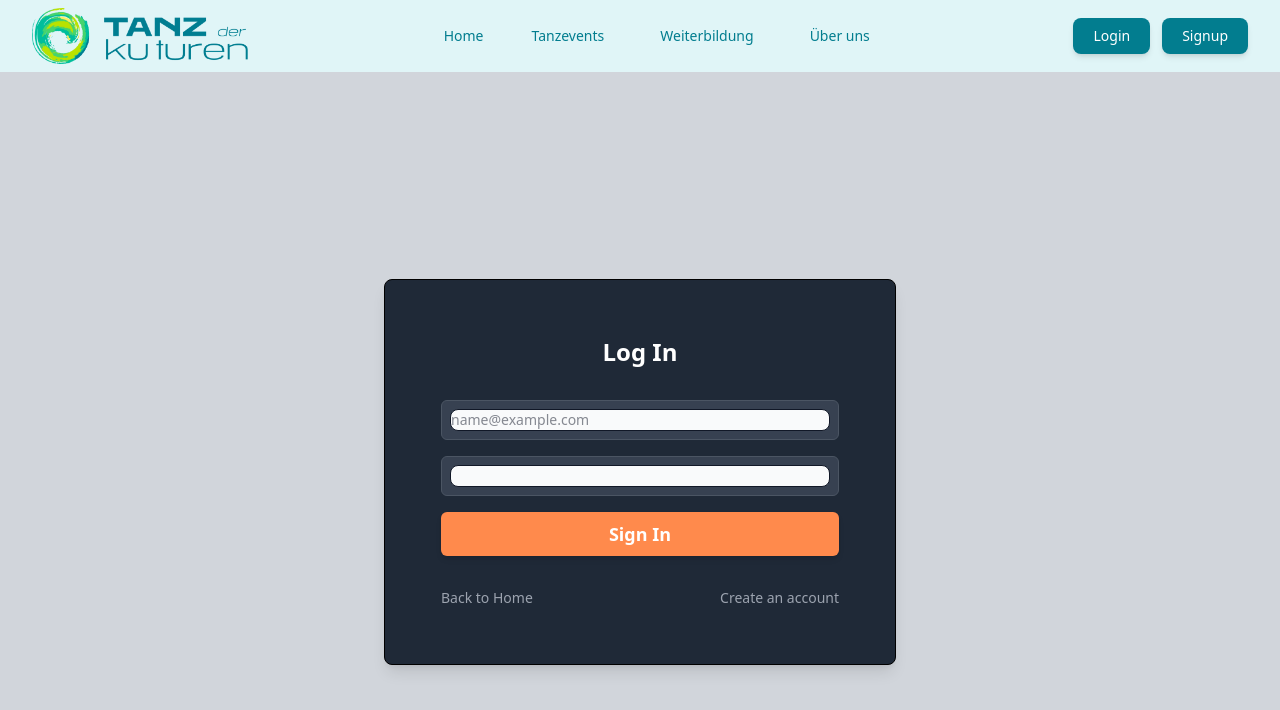
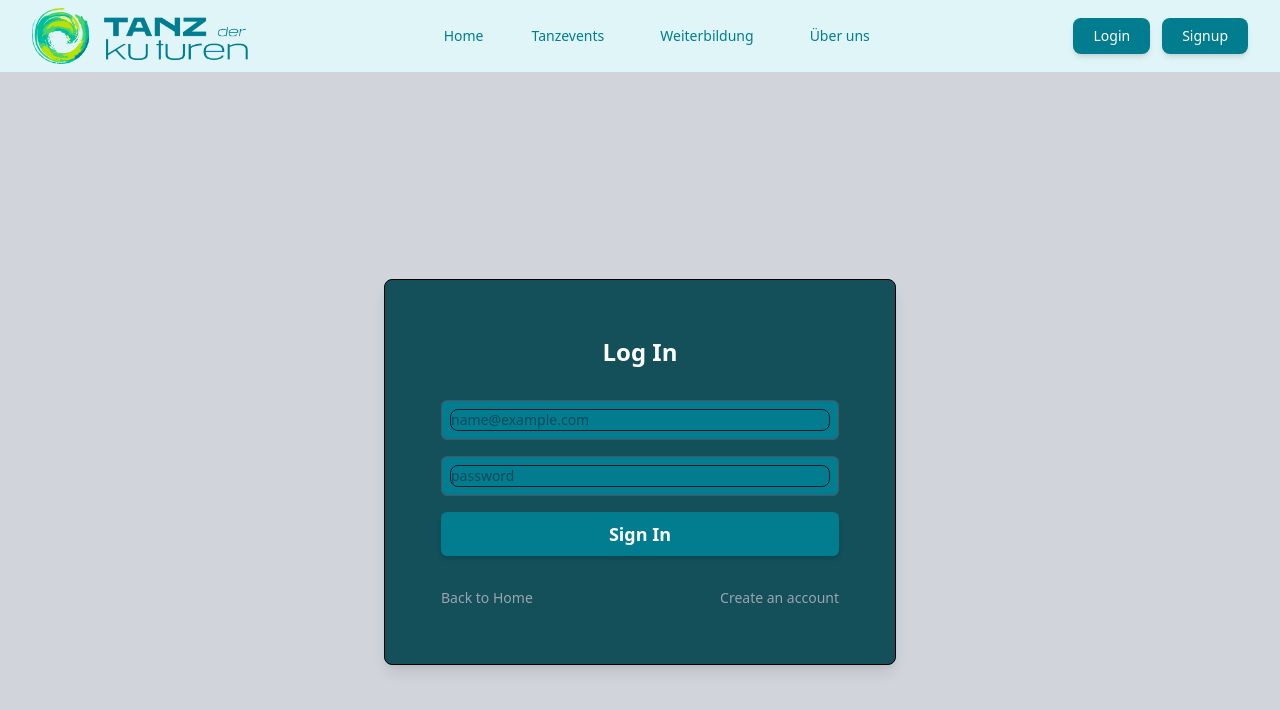
Before and after one commit to Mah30/tanz-der-kulturen, a React (Vite) app: page /login in a window 1280 px wide. Shown: the top 710 px of the page. Built offline with nearby package versions, Linux system fonts and the light colour scheme.

Commit message:
actualize login color

```diff
--- a/src/components/Navbar.jsx
+++ b/src/components/Navbar.jsx
@@ -5,8 +5,8 @@ import { Link } from "react-router-dom";
 
 const Navbar = () => {
   return (
-    <nav style={{ color: '#027D8F' }}
-    className="hidden md:flex items-center text-sm font-medium text-gray-700">
+    <nav
+    className="hidden md:flex items-center text-[#027D8F] text-sm font-medium">
       <ul className="flex gap-6">
         {menuItems.map((menu) => (
           <MenuItems key={menu.title} menu={menu} />
--- a/src/pages/LoginPage/LoginForm.jsx
+++ b/src/pages/LoginPage/LoginForm.jsx
@@ -24,7 +24,7 @@ const LoginForm = ({
           value={email}
           onChange={onEmailChange}
           required
-          className="w-full rounded-md border border-gray-600 bg-gray-700 p-2 text-white focus:border-blue-500 focus:ring-blue-500"
+          className="w-full rounded-md border border-gray-600 bg-[#027D8F] p-2 text-white focus:border-blue-500 focus:ring-blue-500"
         />
       </div>
       <div>
@@ -32,16 +32,17 @@ const LoginForm = ({
         <TextInput
           id="password"
           type="password"
+          placeholder="password"
           value={password}
           onChange={onPasswordChange}
           required
-          className="w-full rounded-md border border-gray-600 bg-gray-700 p-2 text-white focus:border-blue-500 focus:ring-blue-500"
+          className="w-full rounded-md border border-gray-600 bg-[#027D8F] p-2 text-white focus:border-blue-500 focus:ring-blue-500"
         />
       </div>
 
       <Button
         type="submit"
-        className="w-full rounded-md bg-orange-400 py-2 text-lg font-semibold text-white shadow-md transition-all duration-300 hover:bg-red-700 focus:outline-none focus:ring-4 focus:ring-red-500"
+        className="w-full rounded-md bg-[#027D8F] py-2 text-lg font-semibold text-white shadow-md transition-all duration-300 hover:bg-[#315358] focus:outline-none focus:ring-4 focus:ring-red-500"
         disabled={isLoading}
       >
         {isLoading && <Spinner size="sm" className="mr-2" />}
--- a/src/pages/LoginPage/index.jsx
+++ b/src/pages/LoginPage/index.jsx
@@ -54,7 +54,7 @@ const LoginPage = () => {
 
   return (
     <div className="flex min-h-screen items-center justify-center bg-gray-300">
-      <Card className="w-full max-w-sm p-8 bg-gray-800 shadow-lg rounded-lg md:max-w-md lg:max-w-lg">
+      <Card className="w-full max-w-sm p-8 bg-[#13505a] shadow-lg rounded-lg md:max-w-md lg:max-w-lg">
         <h3 className="mb-4 text-center text-2xl font-bold text-white">Log In</h3>
 
         {error && <Alert color="failure">{error}</Alert>}
--- a/src/section/EventSection.jsx
+++ b/src/section/EventSection.jsx
@@ -31,7 +31,7 @@ const dummyEvents = [
 
 const EventSection = () => {
   return (
-    <section className="py-12 px-4 bg-gray-50">
+    <section className="py-12 px-4 bg-gray-100">
       <h2 className="text-3xl font-bold text-center mb-8">Veranstaltungskalender</h2>
 
       <div className="flex flex-wrap justify-center gap-6">
--- a/src/section/HeroSection.jsx
+++ b/src/section/HeroSection.jsx
@@ -58,7 +58,7 @@ const HeroCarousel = () => {
           <div className="absolute z-20 inset-0 flex items-center justify-start">
       <div className="ml-25 max-w-[600px]">
         <h2
-         className="text-[#FAF070] text-5xl md:text-7xl font-extrabold leading-tight">
+         className="text-[#f9f3a2] text-5xl md:text-7xl font-extrabold leading-tight"> {/* #FAF070 */}
         Welcome to <br /> Tanz der Kulturen
         </h2>
       </div>
--- a/src/section/QuoteSection.jsx
+++ b/src/section/QuoteSection.jsx
@@ -9,7 +9,7 @@ const QuoteSection = ({
 }) => {
 
   return (
-    <section className="w-screen flex items-center justify-between py-0 bg-gray-50">{/* w-screen */}
+    <section className="w-screen flex items-center justify-between py-0 bg-[#E0F5F7]">{/* w-screen */}
       {/* left image */}
       <img
         src={massa}
```
